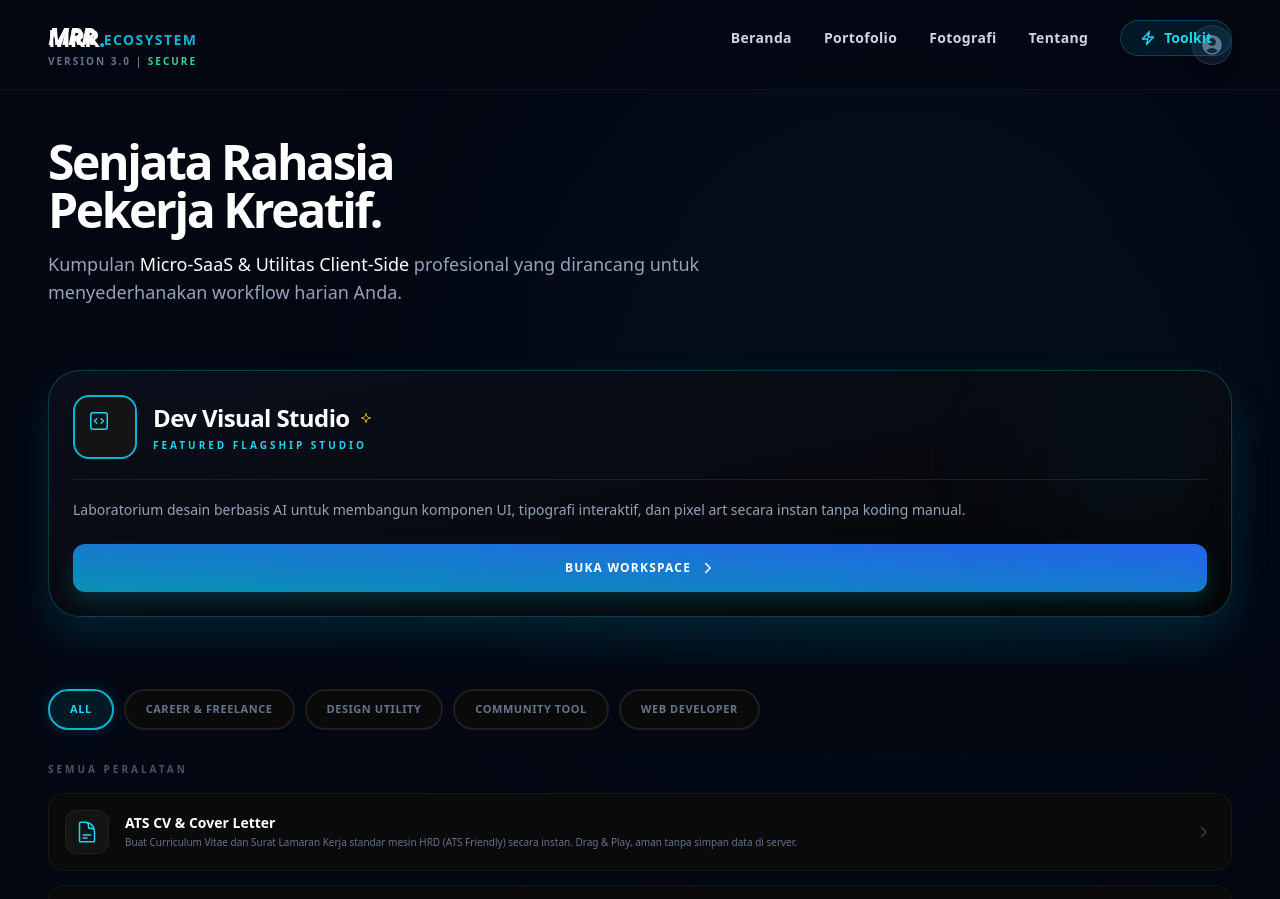
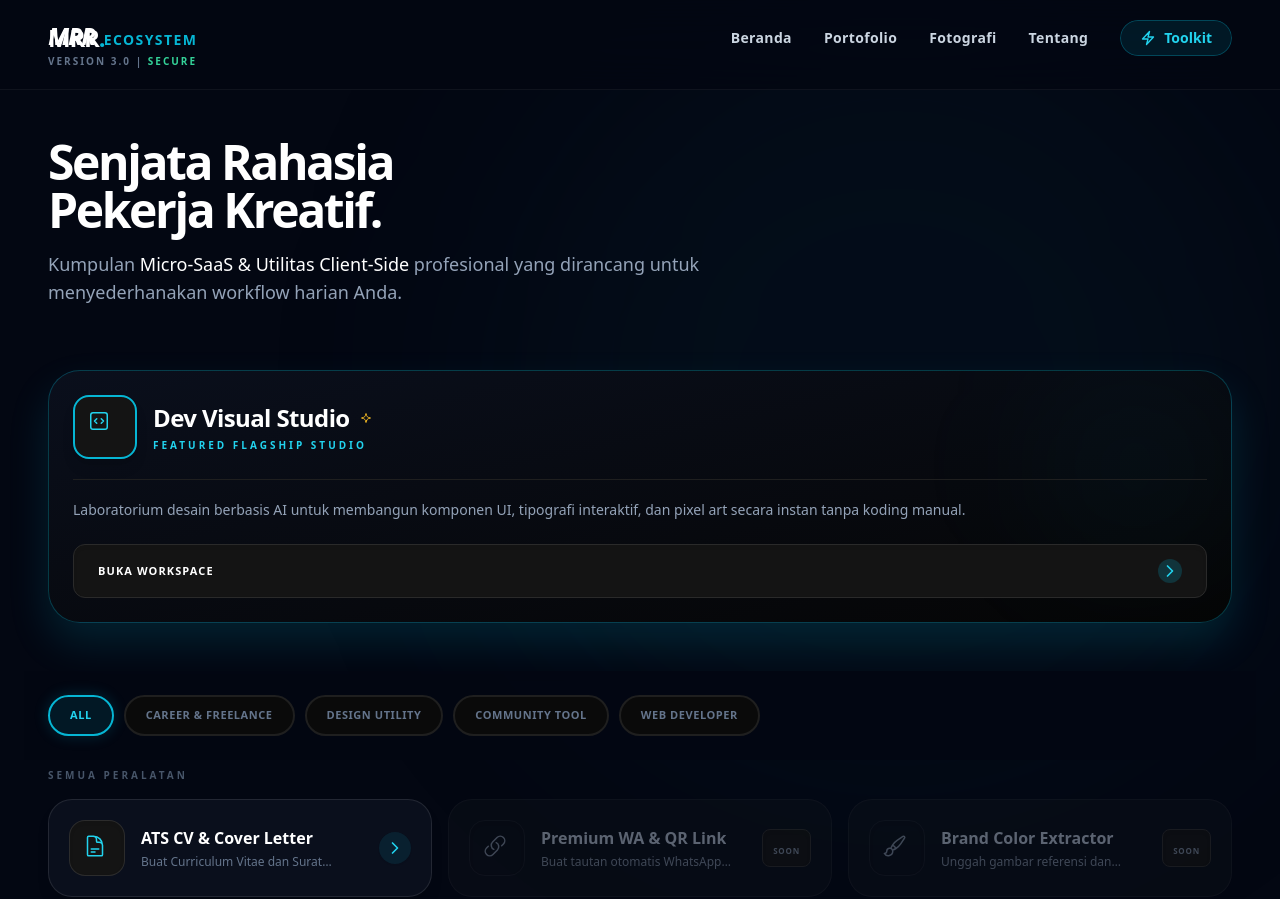
Before and after one commit to Rafli161102/CV-MRR, a Next.js app: page /toolkit in a window 1280 px wide. Shown: the top 899 px of the page. Built offline with nearby package versions, Linux system fonts and the light colour scheme.

Commit message:
Update page.jsx

```diff
--- a/src/app/toolkit/page.jsx
+++ b/src/app/toolkit/page.jsx
@@ -5,47 +5,77 @@ import Link from 'next/link';
 import { toolkits } from '../../data/toolkitDB';
 
 // =========================================================================
-// PREMIUM SVG ICON LIBRARY (FOCUSED FOR MOBILE LISTS)
+// PREMIUM SVG ICON LIBRARY
 // =========================================================================
 const AppIcons = {
   Sparkles: () => <svg xmlns="http://www.w3.org/2000/svg" fill="none" viewBox="0 0 24 24" strokeWidth={1.5} stroke="currentColor" className="w-4 h-4 text-amber-400 animate-pulse"><path strokeLinecap="round" strokeLinejoin="round" d="M9.813 15.904L9 18.75l-.813-2.846a4.5 4.5 0 00-3.09-3.09L2.25 12l2.846-.813a4.5 4.5 0 003.09-3.09L9 5.25l.813 2.846a4.5 4.5 0 003.09 3.09L15.75 12l-2.846.813a4.5 4.5 0 00-3.09 3.09z" /></svg>,
-  ArrowRight: () => <svg xmlns="http://www.w3.org/2000/svg" fill="none" viewBox="0 0 24 24" strokeWidth={2.5} stroke="currentColor" className="w-3.5 h-3.5"><path strokeLinecap="round" strokeLinejoin="round" d="M8.25 4.5l7.5 7.5-7.5 7.5" /></svg>,
-  Check: () => <svg xmlns="http://www.w3.org/2000/svg" fill="none" viewBox="0 0 24 24" strokeWidth={3} stroke="currentColor" className="w-3 h-3 text-emerald-400"><path strokeLinecap="round" strokeLinejoin="round" d="M4.5 12.75l6 6 9-13.5" /></svg>,
+  ArrowRight: () => <svg xmlns="http://www.w3.org/2000/svg" fill="none" viewBox="0 0 24 24" strokeWidth={2.5} stroke="currentColor" className="w-4 h-4"><path strokeLinecap="round" strokeLinejoin="round" d="M8.25 4.5l7.5 7.5-7.5 7.5" /></svg>,
 };
 
 // =========================================================================
-// UI COMPONENT: COMPACT TOOL ITEM (ALA SETTINGS APP)
+// UI COMPONENT: PREMIUM LIST CARD (WITH COMING SOON STATE)
 // =========================================================================
-const CompactToolItem = ({ tool }) => (
-  <Link href={tool.link} className="group flex items-center gap-4 p-4 bg-[#0a0a0a] border border-white/5 rounded-2xl active:scale-[0.98] transition-all duration-300 shadow-inner">
-    {/* Icon (Golden Ratio Spacing) */}
-    <div className="w-11 h-11 shrink-0 bg-[#141414] border border-white/5 rounded-xl flex items-center justify-center text-cyan-400 group-hover:bg-cyan-950/50 group-hover:text-cyan-300 transition-colors">
-       <div className="w-6 h-6">{tool.icon}</div>
+const PremiumListCard = ({ tool }) => {
+  const isActive = tool.status === 'active';
+
+  // Jika coming soon, kita render div biasa (bukan Link) agar tidak bisa diklik
+  const CardWrapper = isActive ? Link : 'div';
+  const hrefProp = isActive ? { href: tool.link } : {};
+
+  return (
+    <CardWrapper
+      {...hrefProp}
+      className={`group relative flex items-center gap-4 p-4 sm:p-5 bg-[#0a0f1c] border rounded-[1.5rem] transition-all duration-300 ${
+        isActive
+          ? 'border-white/10 hover:border-cyan-500/40 shadow-lg active:scale-[0.98] cursor-pointer'
+          : 'border-white/5 opacity-60 grayscale-[30%] cursor-not-allowed'
+      }`}
+    >
+      {/* Icon Wrapper (Menjamin Ukuran Serasi/Harmonis) */}
+      <div className={`w-12 h-12 sm:w-14 sm:h-14 shrink-0 rounded-2xl flex items-center justify-center border shadow-inner transition-colors ${
+        isActive
+          ? 'bg-[#141414] border-white/10 text-cyan-400 group-hover:text-cyan-300 group-hover:bg-cyan-950/40'
+          : 'bg-transparent border-white/5 text-slate-500'
+      }`}>
+         <div className="w-6 h-6 sm:w-7 sm:h-7">{tool.icon}</div>
       </div>
 
-    {/* Content */}
-    <div className="flex-1 min-w-0">
-      <div className="flex items-center gap-2 mb-0.5">
-        <h3 className="text-sm font-bold text-white truncate">{tool.title}</h3>
-        {tool.isNew && <span className="text-[7px] font-black bg-cyan-500/10 text-cyan-400 px-1.5 py-0.5 rounded uppercase tracking-wider border border-cyan-500/30">New</span>}
+      {/* Text Content */}
+      <div className="flex-1 min-w-0 pr-2">
+        <div className="flex items-center gap-2 mb-1">
+          <h3 className={`text-sm sm:text-base font-bold truncate ${isActive ? 'text-white' : 'text-slate-400'}`}>
+            {tool.title}
+          </h3>
+          {tool.isNew && isActive && (
+            <span className="text-[7px] font-black bg-cyan-500 text-black px-1.5 py-0.5 rounded uppercase tracking-wider">New</span>
+          )}
         </div>
-      <p className="text-[10px] text-slate-500 font-medium line-clamp-1 group-hover:text-slate-400 transition-colors">
+        <p className="text-[10px] sm:text-xs text-slate-500 font-medium line-clamp-1 group-hover:text-slate-400 transition-colors">
           {tool.description}
         </p>
       </div>
 
-    {/* Arrow (Native App Feel) */}
-    <div className="text-slate-700 group-hover:text-cyan-500 transition-colors px-1">
+      {/* Status Indicator (Akses vs Coming Soon) */}
+      <div className="shrink-0 flex items-center">
+        {isActive ? (
+          <div className="flex items-center justify-center w-8 h-8 rounded-full bg-cyan-500/10 text-cyan-400 group-hover:bg-cyan-500 group-hover:text-black transition-all shadow-sm">
             <AppIcons.ArrowRight />
           </div>
-  </Link>
+        ) : (
+          <div className="px-2.5 py-1.5 rounded-lg bg-[#141414] border border-[#2a2a2a] shadow-inner">
+            <span className="text-[8px] font-black tracking-widest uppercase text-slate-500">Soon</span>
+          </div>
+        )}
+      </div>
+    </CardWrapper>
   );
+};
 
 // =========================================================================
 // UI COMPONENT: MOBILE SEGMENTED CONTROL (TABS)
 // =========================================================================
 const MobileTabs = ({ categories, activeCat, setActiveCat }) => (
-  <div className="flex overflow-x-auto no-scrollbar gap-2.5 py-6 -mx-6 px-6 snap-x touch-pan-x sticky top-[73px] md:top-[89px] z-40 bg-[#030712]">
+  <div className="flex overflow-x-auto no-scrollbar gap-2.5 py-6 -mx-6 px-6 snap-x touch-pan-x sticky top-[73px] md:top-[89px] z-40 bg-[#030712]/95 backdrop-blur-md">
     {categories.map(cat => (
       <button
         key={cat}
@@ -78,7 +108,7 @@ export default function ToolkitPage() {
       <div className="fixed top-0 right-0 w-[80vw] h-[80vw] md:w-[60vw] md:h-[60vw] bg-cyan-950/15 rounded-full blur-[120px] pointer-events-none z-0"></div>
 
       {/* ========================================================= */}
-      {/* STICKY MOBILE APP HEADER (PREMIUM & COMPACT)               */}
+      {/* STICKY MOBILE APP HEADER                                 */}
       {/* ========================================================= */}
       <div className="sticky top-0 z-50 bg-[#030712]/90 backdrop-blur-xl border-b border-white/5 px-6 py-4.5 md:px-12 md:py-5 mb-6 md:mb-12">
         <div className="max-w-[1400px] mx-auto flex items-center justify-between">
@@ -86,16 +116,13 @@ export default function ToolkitPage() {
             <h1 className="text-xl md:text-2xl font-black text-white tracking-tighter italic">MRR <span className="text-cyan-500 uppercase not-italic text-sm ml-1 tracking-widest font-extrabold">Ecosystem</span></h1>
             <p className="text-[10px] text-slate-500 font-bold uppercase tracking-[0.2em] mt-0.5">Version 3.0 | <span className="text-emerald-400">Secure</span></p>
           </div>
-          <div className="w-10 h-10 rounded-full bg-slate-900 border border-white/10 flex items-center justify-center overflow-hidden shadow-lg active:scale-95 transition-transform">
-             <svg xmlns="http://www.w3.org/2000/svg" viewBox="0 0 24 24" fill="currentColor" className="w-6 h-6 text-slate-500"><path fillRule="evenodd" d="M18.685 19.097A9.723 9.723 0 0021.75 12c0-5.385-4.365-9.75-9.75-9.75S2.25 6.615 2.25 12a9.723 9.723 0 003.065 7.097A9.716 9.716 0 0012 21.75a9.716 9.716 0 006.685-2.653zm-12.54-1.285A7.486 7.486 0 0112 15a7.486 7.486 0 015.855 2.812A8.224 8.224 0 0112 20.25a8.224 8.224 0 01-5.855-2.438zM15.75 9a3.75 3.75 0 11-7.5 0 3.75 3.75 0 017.5 0z" clipRule="evenodd" /></svg>
-          </div>
         </div>
       </div>
 
       <div className="max-w-[1400px] mx-auto px-6 md:px-12 relative z-10">
 
         {/* ========================================================= */}
-        {/* HERO SECTION (PERPETUAL IDENTITIY)                        */}
+        {/* HERO SECTION                                              */}
         {/* ========================================================= */}
         <div className="mb-10 md:mb-16 animate-fade-in stagger-1">
           <h2 className="text-3xl md:text-5xl font-black text-white tracking-tighter mb-4 leading-[1.1]">
@@ -111,11 +138,10 @@ export default function ToolkitPage() {
         {/* ========================================================= */}
         {flagshipTool && activeCat === 'All' && (
           <div className="mb-12 animate-fade-in stagger-2">
-            <div className="bg-gradient-to-br from-[#0a0f1c] to-[#050505] border border-cyan-500/30 rounded-[2rem] p-6 shadow-[0_20px_40px_rgba(6,182,212,0.15)] relative overflow-hidden group active:scale-[0.98] transition-all duration-300">
+            <Link href={flagshipTool.link} className="block bg-gradient-to-br from-[#0a0f1c] to-[#050505] border border-cyan-500/30 rounded-[2rem] p-6 shadow-[0_20px_40px_rgba(6,182,212,0.15)] relative overflow-hidden group active:scale-[0.98] transition-all duration-300">
                <div className="absolute top-0 right-0 w-48 h-48 bg-cyan-500/5 rounded-full blur-[70px]"></div>
 
                <div className="flex items-center gap-4 mb-5 pb-5 border-b border-[#1f1f1f] relative z-10">
-                    {/* Ikon Besar & Mewah */}
                     <div className="w-16 h-16 shrink-0 bg-[#141414] border-2 border-cyan-500 rounded-2xl flex items-center justify-center text-cyan-400 shadow-lg group-hover:rotate-6 transition-transform duration-500">
                        <div className="w-9 h-9">{flagshipTool.icon}</div>
                     </div>
@@ -132,41 +158,44 @@ export default function ToolkitPage() {
                   {flagshipTool.description}
                </p>
 
-               <Link href={flagshipTool.link} className="flex-1 flex items-center justify-center gap-2.5 w-full py-4 bg-gradient-to-tr from-cyan-600 to-blue-600 rounded-xl text-white font-black text-xs uppercase tracking-widest active:scale-95 transition-all shadow-[0_10px_20px_rgba(6,182,212,0.2)]">
-                  Buka Workspace <AppIcons.ArrowRight />
+               {/* Button Sleek */}
+               <div className="flex items-center justify-between px-6 py-3.5 bg-[#141414] border border-[#2a2a2a] group-hover:border-cyan-500/50 rounded-xl transition-all shadow-inner relative z-10">
+                  <span className="text-[11px] font-black text-white uppercase tracking-widest group-hover:text-cyan-400 transition-colors">Buka Workspace</span>
+                  <div className="w-6 h-6 rounded-full bg-cyan-500/20 text-cyan-400 flex items-center justify-center group-hover:bg-cyan-500 group-hover:text-black transition-all">
+                     <AppIcons.ArrowRight />
+                  </div>
+               </div>
             </Link>
-            </div>
           </div>
         )}
 
         {/* ========================================================= */}
-        {/* MAIN INTERFACE ALA NATIVE APP (TABS + LIST)               */}
+        {/* MAIN INTERFACE (TABS + PREMIUM LIST)                      */}
         {/* ========================================================= */}
         <div className="animate-fade-in stagger-3 relative z-30">
 
           <MobileTabs categories={categories} activeCat={activeCat} setActiveCat={setActiveCat} />
 
-          <div className="space-y-3.5 pt-2 pb-10 min-h-[50vh]">
-            <span className="text-[10px] font-black text-slate-600 uppercase tracking-[0.3em] block mb-4">
+          <div className="space-y-4 pt-2 pb-10 min-h-[50vh]">
+            <span className="text-[10px] font-black text-slate-600 uppercase tracking-[0.3em] block mb-2">
               {activeCat === 'All' ? 'Semua Peralatan' : `Kategori: ${activeCat}`}
             </span>
 
-            <div className="grid grid-cols-1 gap-3.5">
+            <div className="grid grid-cols-1 md:grid-cols-2 lg:grid-cols-3 gap-4">
               {filteredTools.map(tool => (
-                tool.id !== 'css-studio' && <CompactToolItem key={tool.id} tool={tool} />
+                tool.id !== 'css-studio' && <PremiumListCard key={tool.id} tool={tool} />
               ))}
             </div>
 
             {filteredTools.filter(t=>t.id!=='css-studio').length === 0 && (
                 <div className="flex flex-col items-center justify-center text-center py-16 px-6 bg-[#0a0a0a] rounded-3xl border border-[#1f1f1f]">
-                   <svg xmlns="http://www.w3.org/2000/svg" fill="none" viewBox="0 0 24 24" strokeWidth={1.5} stroke="currentColor" className="w-12 h-12 text-slate-700 mb-4"><path strokeLinecap="round" strokeLinejoin="round" d="M15.182 16.318A4.486 4.486 0 0012.016 15a4.486 4.486 0 00-3.198 1.318M21 12a9 9 0 11-18 0 9 9 0 0118 0zM9.75 9.75c0 .414-.168.75-.375.75s-.375-.336-.375-.75.168-.75.375-.75.375.336.375.75zm6 0c0 .414-.168.75-.375.75s-.375-.336-.375-.75.168-.75.375-.75.375.336.375.75z" /></svg>
                    <p className="text-xs text-slate-500 font-medium">Belum ada tool di kategori ini.</p>
                 </div>
             )}
           </div>
         </div>
 
-        {/* FEEDBACK BUTTON (APP FOOTER) */}
+        {/* FEEDBACK BUTTON */}
         <div className="mt-16 mb-10 p-7 rounded-[2.5rem] bg-gradient-to-br from-slate-900 to-black border border-white/5 text-center shadow-xl animate-fade-in stagger-4">
            <h4 className="text-base font-black text-white mb-2 tracking-tight">Butuh Tool Lain?</h4>
            <p className="text-[11px] text-slate-500 mb-6 leading-relaxed max-w-xs mx-auto">Punya ide aplikasi micro-SaaS yang bisa mempermudah kerjaan kita? Mari diskusikan bersama.</p>
@@ -176,22 +205,15 @@ export default function ToolkitPage() {
       </div>
 
       {/* ========================================================= */}
-      {/* PREMIUM CSS UTILITIES (SCROLL & ANIMATION)                 */}
+      {/* CSS UTILITIES                                              */}
       {/* ========================================================= */}
       <style>{`
-        /* Hide scrollbar for PWA navigation */
         .no-scrollbar::-webkit-scrollbar { display: none; }
         .no-scrollbar { -ms-overflow-style: none; scrollbar-width: none; }
-
-        /* Smooth Fade In Staggered Animation */
         .animate-fade-in { animation: fadeIn 0.6s cubic-bezier(0.16, 1, 0.3, 1) forwards; opacity: 0; }
-        .stagger-1 { animation-delay: 0.1s; }
-        .stagger-2 { animation-delay: 0.2s; }
-        .stagger-3 { animation-delay: 0.3s; }
-        .stagger-4 { animation-delay: 0.4s; }
+        .stagger-1 { animation-delay: 0.1s; } .stagger-2 { animation-delay: 0.2s; }
+        .stagger-3 { animation-delay: 0.3s; } .stagger-4 { animation-delay: 0.4s; }
         @keyframes fadeIn { from { opacity: 0; transform: translateY(15px); } to { opacity: 1; transform: translateY(0); } }
-
-        /* PWA iOS Bottom Bounce Fix */
         body { overscroll-behavior: none; }
       `}</style>
     </div>
```
Lines whose indentation alone changed are shown as unchanged.
